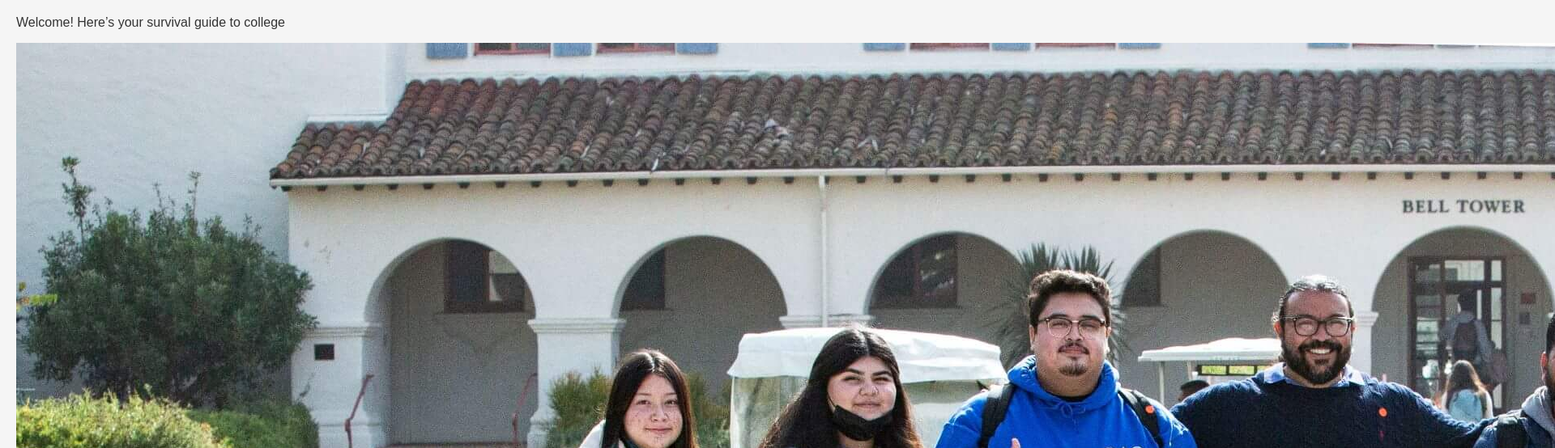
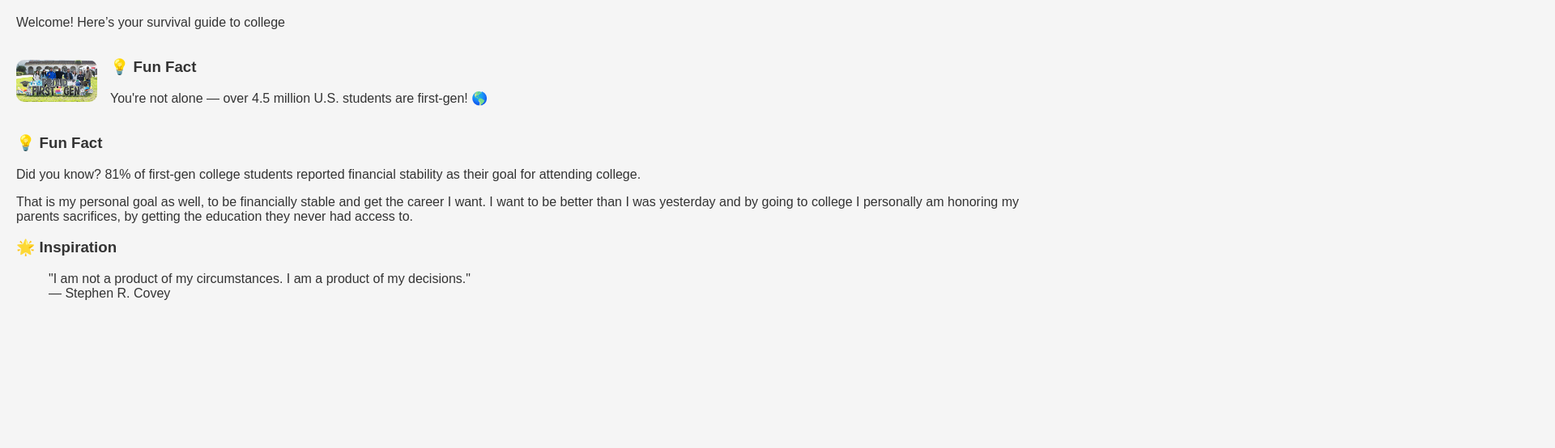
Before and after one commit to Vianeycodes/ToolKit, a plain HTML site: page index.html in a window 1280 px wide. Shown: the part 62-616 px from the top of the page at 81% size, 1920 px wide, since content can reach past the window. Drawn offline with Linux system fonts and the light colour scheme; files whose address does not match are found by name.

Commit message:
bigger image

```diff
--- a/style.css
+++ b/style.css
@@ -13,3 +13,15 @@ body {
   h1 {
     color: #005f73;
   }
+  .fun-fact {
+    display: flex;
+    align-items: center;
+    gap: 1rem;
+    margin: 1rem 0;
+  }
+
+  .fun-fact img {
+    width: 100px;
+    height: auto;
+    border-radius: 10px;
+  }
```
